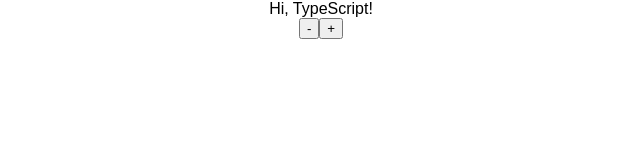
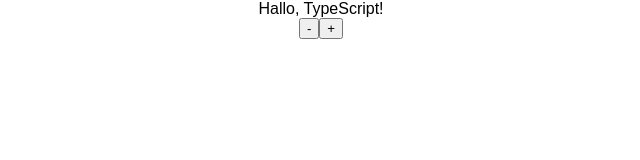
Before and after one commit to kateryname/typescript-react-starter, a React (Create React App) app: page / in a window 1280 px wide. Shown: the top 160 px of the page, without its empty margins (319-959 px from the left). Built offline with nearby package versions, Linux system fonts and the light colour scheme.

Commit message:
update Hello component

```diff
--- a/src/components/Hello.tsx
+++ b/src/components/Hello.tsx
@@ -15,7 +15,7 @@
     return (
         <div className="hello">
             <div className="greeting">
-                Hi, {name + getExclamationMarks(enthusiasmLevel)}
+                Hallo, {name + getExclamationMarks(enthusiasmLevel)}
             </div>
             <div>
                 <button onClick={onDecrement}>-</button>
```
